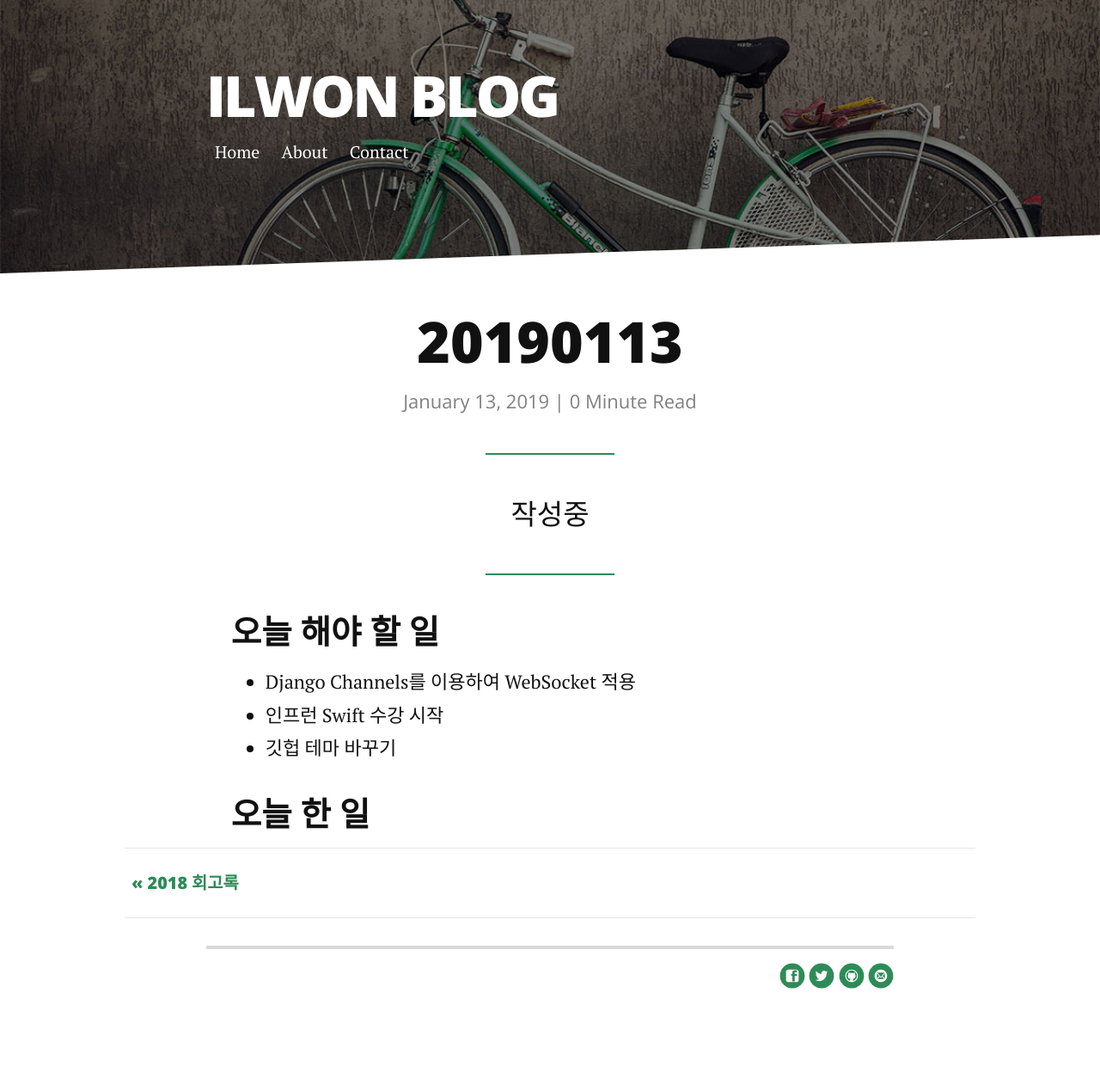
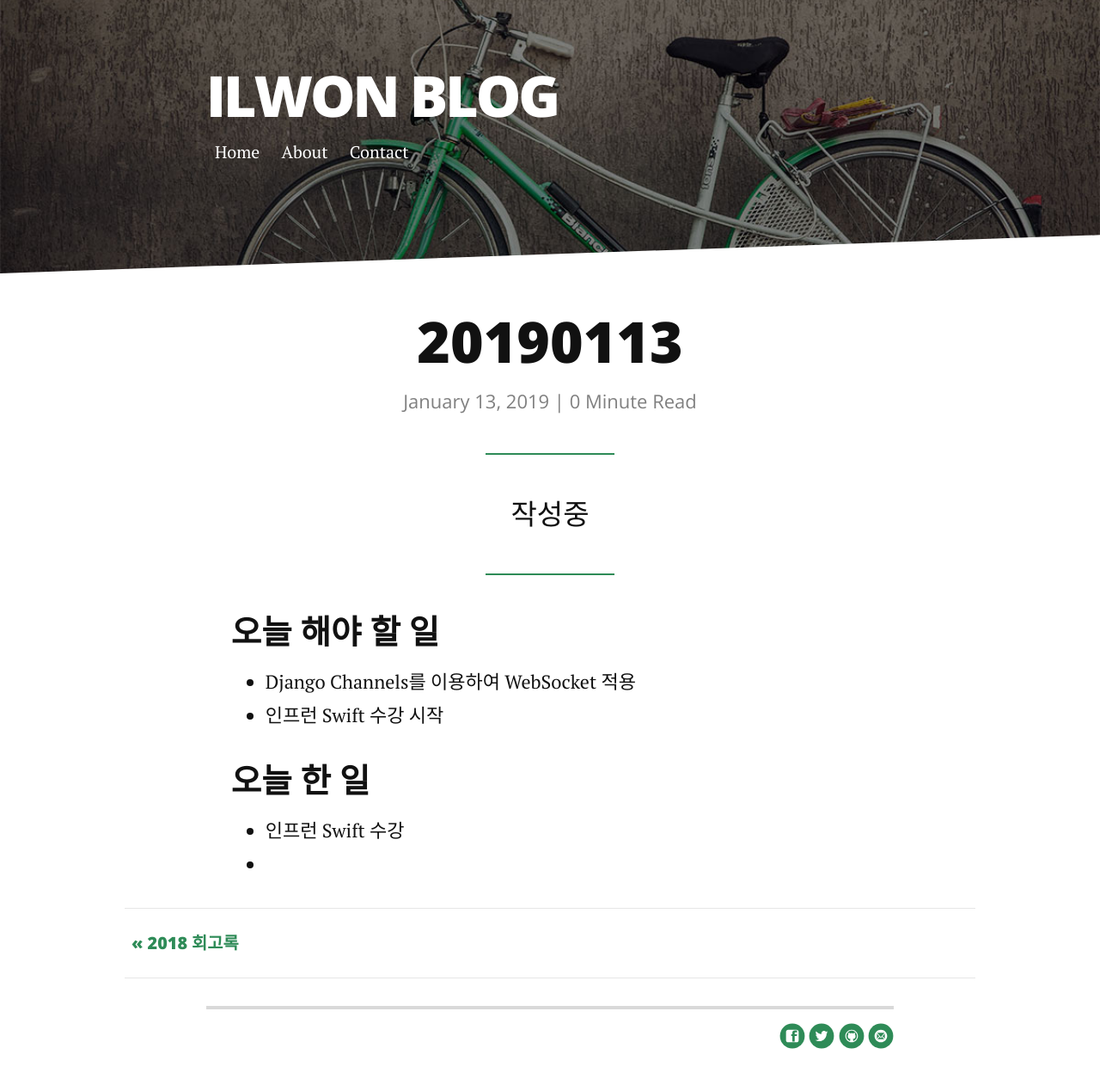
Before and after one commit to ilwon126/ilwon126.github.io, a Jekyll site: the page built from _posts/2019-01-13-20190113.md, in a window 1280 px wide. Shown: the whole page at 86% size. Built offline with Jekyll 4.4.1, drawn with Linux system fonts in a browser that asks for light colours; nearby versions of some CDN libraries; before the commit the page ends 1192 px from its top, so only the background shows below that.

Commit message:
포스트 수정

```diff
--- a/_posts/2019-01-13-20190113.md
+++ b/_posts/2019-01-13-20190113.md
@@ -12,7 +12,8 @@ description: 20190113
 ### 오늘 해야 할 일
 * Django Channels를 이용하여 WebSocket 적용
 * 인프런 Swift 수강 시작
-* 깃헙 테마 바꾸기
 
 
 ### 오늘 한 일
+* 인프런 Swift 수강
+*
```
